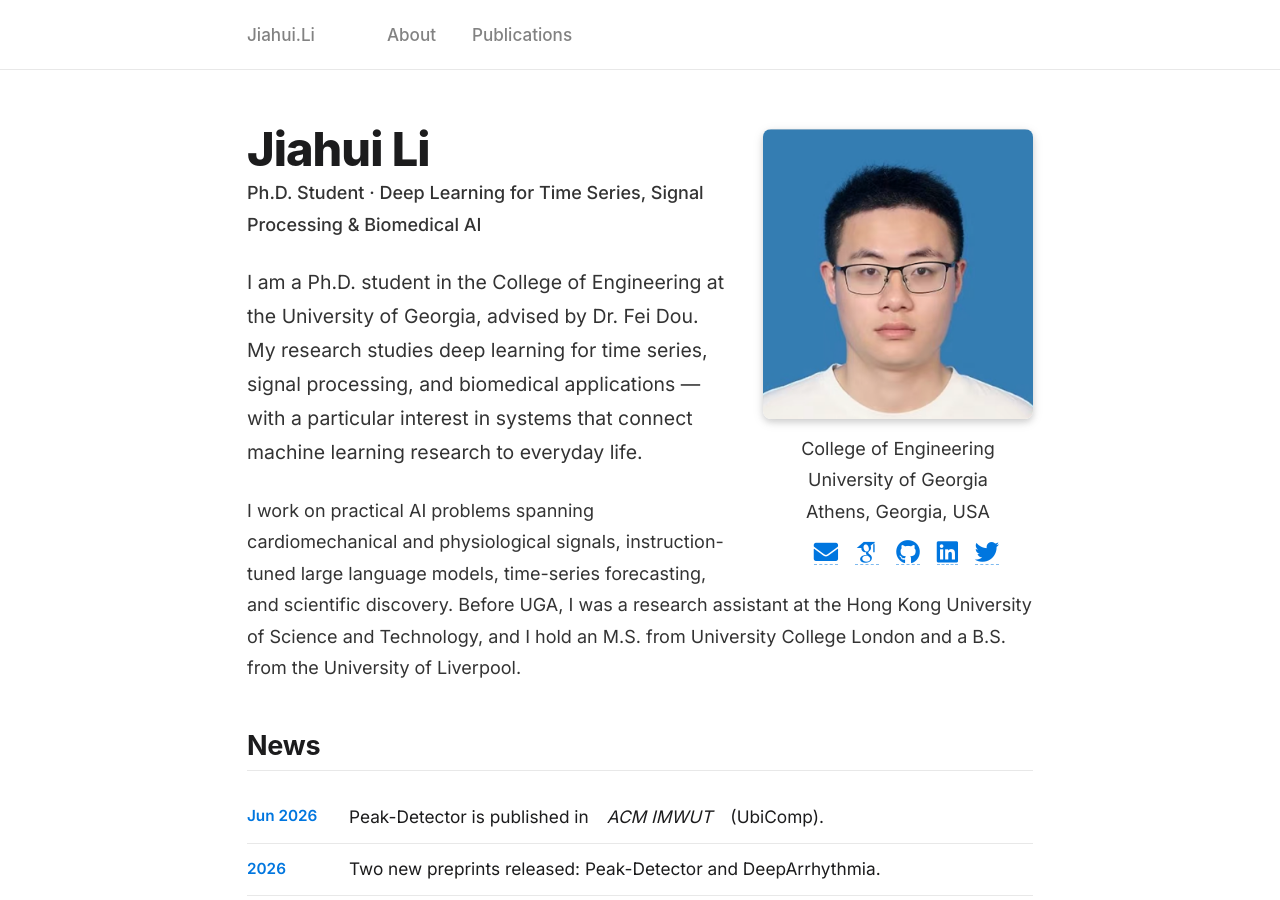
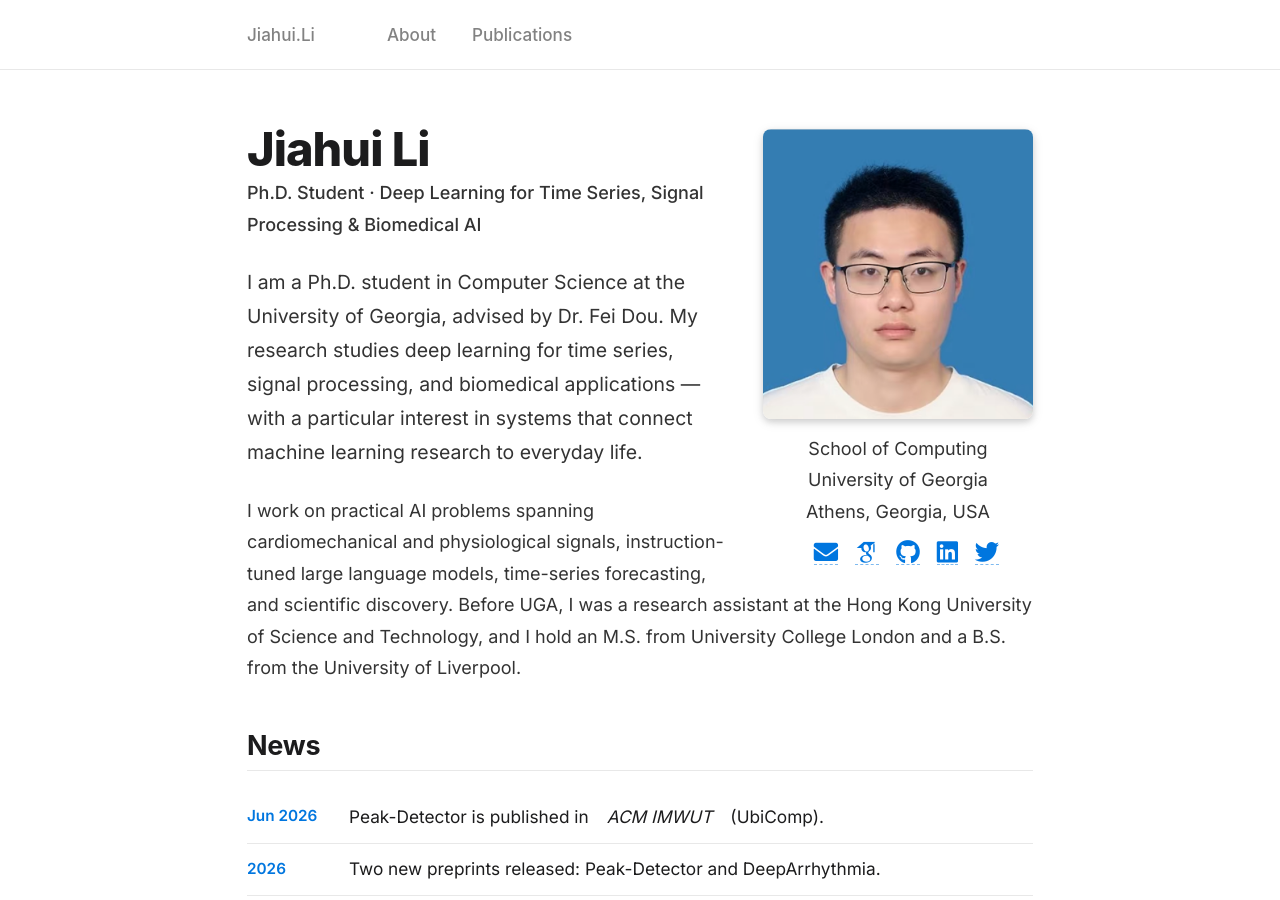
Before and after one commit to jimmylihui/jimmylihui.github.io, a Jekyll site: the page built from _pages/about.md, in a window 1280 px wide and 900 px high. Built offline with Jekyll 4.4.1, drawn with Linux system fonts in a browser that asks for light colours; some web fonts are replaced.

Commit message:
Fix affiliation: Computer Science / School of Computing (not Engineering)
Co-Authored-By: Claude Opus 4.8 (1M context) <noreply@anthropic.com>

```diff
--- a/_pages/about.md
+++ b/_pages/about.md
@@ -12,7 +12,7 @@ redirect_from:
   <div class="al-profile">
     <img src="/images/profile.png" alt="Jiahui Li" class="al-photo">
     <div class="al-more-info">
-      <p>College of Engineering</p>
+      <p>School of Computing</p>
       <p>University of Georgia</p>
       <p>Athens, Georgia, USA</p>
     </div>
@@ -29,7 +29,7 @@ redirect_from:
   <h1 class="al-name">Jiahui Li</h1>
   <p class="al-desc">Ph.D. Student · Deep Learning for Time Series, Signal Processing &amp; Biomedical AI</p>
 
-  <p class="al-lead">I am a Ph.D. student in the College of Engineering at the University of Georgia, advised by Dr. Fei Dou. My research studies deep learning for time series, signal processing, and biomedical applications &mdash; with a particular interest in systems that connect machine learning research to everyday life.</p>
+  <p class="al-lead">I am a Ph.D. student in Computer Science at the University of Georgia, advised by Dr. Fei Dou. My research studies deep learning for time series, signal processing, and biomedical applications &mdash; with a particular interest in systems that connect machine learning research to everyday life.</p>
 
   <p>I work on practical AI problems spanning cardiomechanical and physiological signals, instruction-tuned large language models, time-series forecasting, and scientific discovery. Before UGA, I was a research assistant at the Hong Kong University of Science and Technology, and I hold an M.S. from University College London and a B.S. from the University of Liverpool.</p>
 
```
